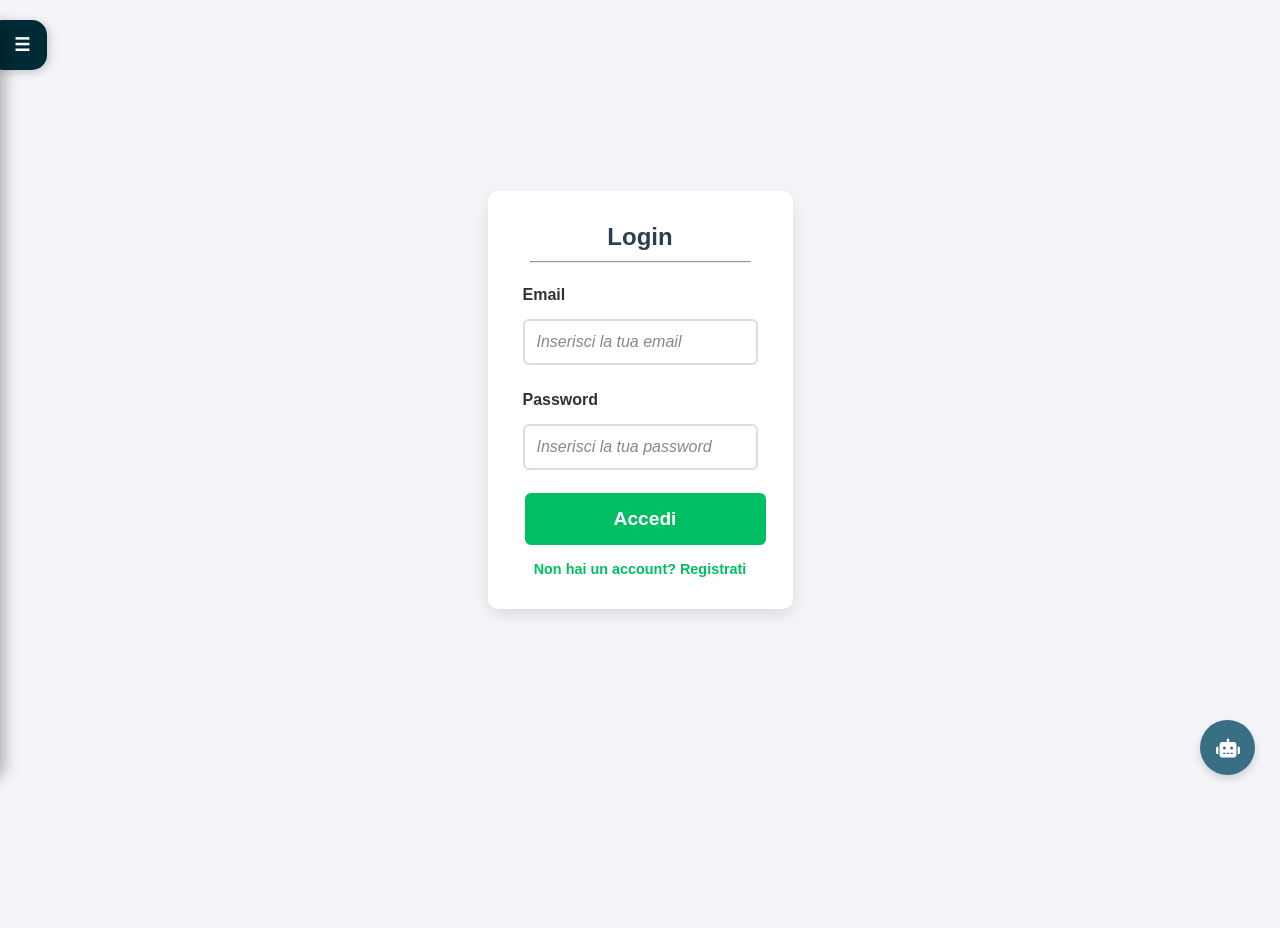
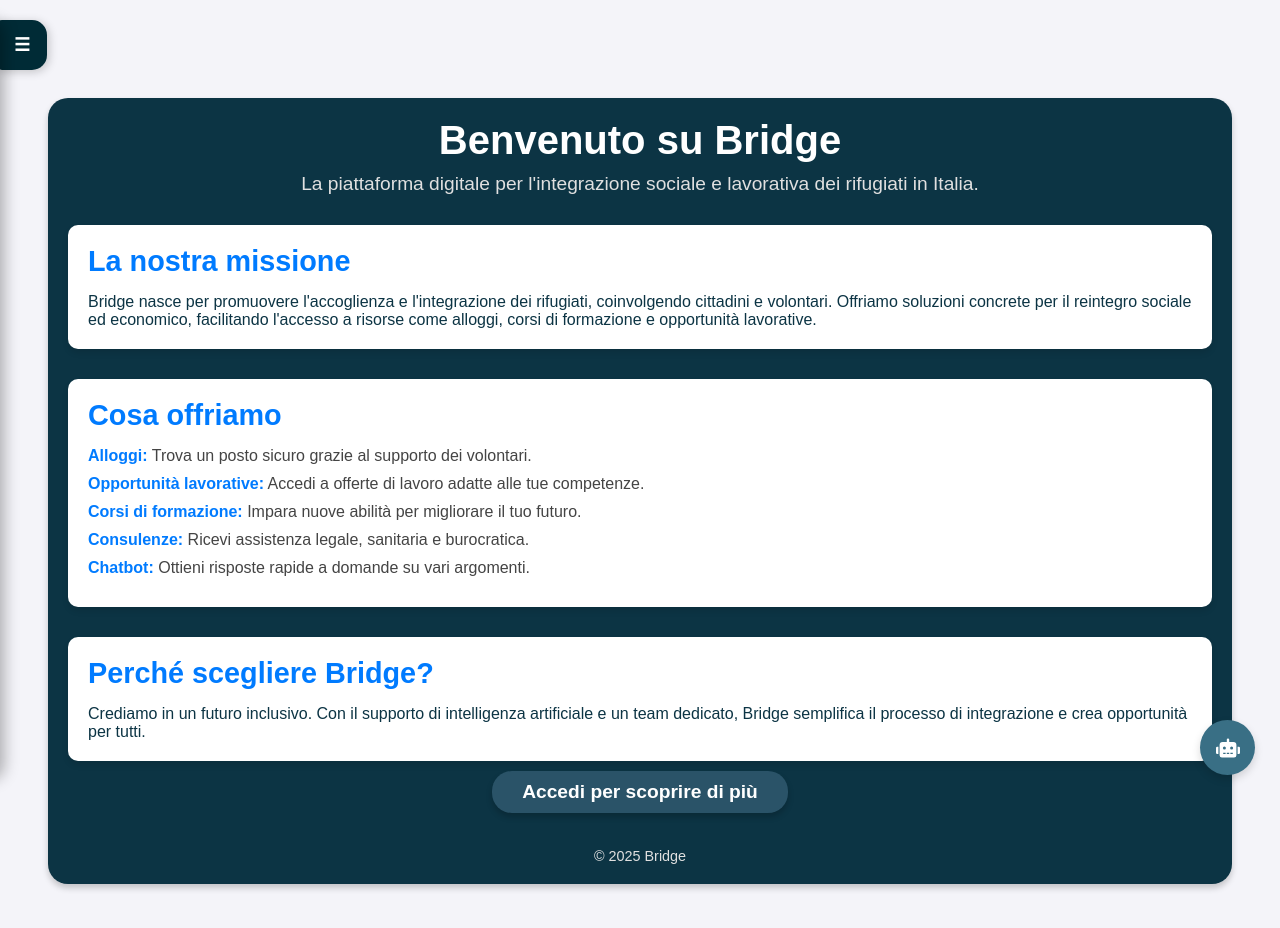
Before and after one commit to leotodisco/Bridge, a React (Vite) app in the folder bridge-frontend/: page / in a window 1280 px wide. Before the commit this address led to /login. Shown: the top 928 px of the page. Before the commit the page ends 800 px from the top, so only its background shows below. Built offline with nearby package versions, Linux system fonts and the light colour scheme.

Commit message:
fix (testing): modify IntroPage for user not logged

```diff
--- a/bridge-frontend/src/App.jsx
+++ b/bridge-frontend/src/App.jsx
@@ -28,6 +28,7 @@ import "./GestioneChatbot/css/Chatbot.css"
 import {FaRobot} from "react-icons/fa";
 import { ToastContainer } from 'react-toastify';
 import CorsiUtente from "./GestioneUtente/components/dashboardCorso.jsx";
+import IntroPage from "./Components/Homepage/introPage.jsx";
 
 function App() {
     const [isAuthenticated, setIsAuthenticated] = useState(false);
@@ -73,7 +74,8 @@ function App() {
                 {isAuthenticated ? (
                     <>
                         <Routes>
-                            <Route path="/" element={<Homepage />} />
+                            <Route path="/" element={<IntroPage />} />
+                            <Route path="/homepage" element={<Homepage />} />
                             <Route path="/eventi-utente" element={<EventiUtente />} />
                             <Route path="/consulenze-candidato" element={<ConsulenzeCandidate />} />
                             <Route path="/corsi-utente" element={<CorsiUtente />} />
@@ -100,7 +102,8 @@ function App() {
                 ) : (
                     <>
                         <Routes>
-                            <Route path="/" element={<Homepage />} />
+                            <Route path="/" element={<IntroPage />} />
+                            <Route path="/homepage" element={<Homepage />} />
                             <Route path="/view-eventi" element={<AllEventsView />} />
                             <Route path="/view-lavoro" element={<ViewLavoro />} />
                             <Route path="/alloggi/SingoloAlloggio/:titolo" element={<Alloggio />} />
--- a/bridge-frontend/src/Components/Homepage/Homepage.jsx
+++ b/bridge-frontend/src/Components/Homepage/Homepage.jsx
@@ -6,6 +6,7 @@ import EventoRetrieveView from "../../GestioneEvento/components/EventoRetrieveVi
 import {Link, useNavigate} from "react-router-dom";
 import AboutUs from "../AboutUs/AboutUs.jsx";
 import LavoroView from "../../GestioneAnnuncio/components/LavoroRetrieve.jsx";
+import {toast} from "react-toastify";
 
 
 const Homepage = () => {
@@ -30,7 +31,7 @@ const Homepage = () => {
 
         // check su token:
         if (!token) {
-            alert("Non sei autenticato. Effettua il login.");
+            toast.error("Non sei autenticato. Effettua il login.");
             nav('/login');
             return;
         }
--- /dev/null
+++ b/bridge-frontend/src/Components/Homepage/introPage.jsx
@@ -0,0 +1,57 @@
+import { useNavigate } from 'react-router-dom';
+import './IntroPageStyle.css';
+
+const IntroPage = () => {
+    const nav = useNavigate();
+
+    const redirectToLogin = () => {
+        nav('/login');
+    };
+
+    return (
+        <div className="intro-container">
+            <header className="intro-header">
+                <h1>Benvenuto su Bridge</h1>
+                <p>La piattaforma digitale per l&#39;integrazione sociale e lavorativa dei rifugiati in Italia.</p>
+            </header>
+
+            <section className="intro-mission">
+                <h2>La nostra missione</h2>
+                <p>
+                    Bridge nasce per promuovere l&#39;accoglienza e l&#39;integrazione dei rifugiati, coinvolgendo cittadini e
+                    volontari. Offriamo soluzioni concrete per il reintegro sociale ed economico, facilitando l&#39;accesso a risorse come
+                    alloggi, corsi di formazione e opportunità lavorative.
+                </p>
+            </section>
+
+            <section className="intro-features">
+                <h2>Cosa offriamo</h2>
+                <ul>
+                    <li><strong>Alloggi:</strong> Trova un posto sicuro grazie al supporto dei volontari.</li>
+                    <li><strong>Opportunità lavorative:</strong> Accedi a offerte di lavoro adatte alle tue competenze.</li>
+                    <li><strong>Corsi di formazione:</strong> Impara nuove abilità per migliorare il tuo futuro.</li>
+                    <li><strong>Consulenze:</strong> Ricevi assistenza legale, sanitaria e burocratica.</li>
+                    <li><strong>Chatbot:</strong> Ottieni risposte rapide a domande su vari argomenti.</li>
+                </ul>
+            </section>
+
+            <section className="intro-success">
+                <h2>Perché scegliere Bridge?</h2>
+                <p>
+                    Crediamo in un futuro inclusivo. Con il supporto di intelligenza artificiale e un team dedicato, Bridge semplifica il
+                    processo di integrazione e crea opportunità per tutti.
+                </p>
+            </section>
+
+            <div className="cta-container">
+                <button onClick={redirectToLogin} className="cta-button">Accedi per scoprire di più</button>
+            </div>
+
+            <footer className="intro-footer">
+                <p>&copy; 2025 Bridge</p>
+            </footer>
+        </div>
+    );
+};
+
+export default IntroPage;
--- /dev/null
+++ b/bridge-frontend/src/Components/Homepage/introPageStyle.css
@@ -0,0 +1,178 @@
+/* Contenitore principale */
+.intro-container {
+    width: 100%;
+    max-width: 1200px;
+    text-align: center;
+    background-color: #0C3444;
+    padding: 20px;
+    border-radius: 20px;
+    box-shadow: 0 4px 6px rgba(0, 0, 0, 0.2);
+    margin: 50px auto;
+    color: white;
+}
+
+/* Titolo */
+.intro-header h1 {
+    color: white;
+    font-size: 2.5rem;
+    margin-bottom: 10px;
+}
+
+/* Paragrafo iniziale */
+.intro-header p {
+    color: #e0e0e0;
+    font-size: 1.2rem;
+    margin-bottom: 20px;
+}
+
+/* Sezioni */
+.intro-mission, .intro-features, .intro-success {
+    margin-top: 30px;
+    margin-bottom: 10px;
+    text-align: left;
+    background-color: #ffffff;
+    border-radius: 10px;
+    padding: 20px;
+    box-shadow: 0 4px 6px rgba(0, 0, 0, 0.1);
+    color: #0C3444;
+    transition: transform 0.3s ease, box-shadow 0.3s ease, background-color 0.3s ease;
+    animation: fadeInUp 0.6s ease-out forwards;
+}
+
+/* Effetto hover per le sezioni */
+.intro-mission:hover, .intro-features:hover, .intro-success:hover {
+    transform: translateY(-5px) scale(1.02);
+    box-shadow: 0 8px 16px rgba(0, 0, 0, 0.2);
+    background-color: #f0f8ff;
+}
+
+/* Keyframes per animazione iniziale */
+@keyframes fadeInUp {
+    0% {
+        opacity: 0;
+        transform: translateY(20px);
+    }
+    100% {
+        opacity: 1;
+        transform: translateY(0);
+    }
+}
+
+/* Titoli delle sezioni */
+.intro-mission h2, .intro-features h2, .intro-success h2 {
+    font-size: 1.8rem;
+    margin-bottom: 15px;
+    color: #007bff;
+}
+
+/* Elenco delle funzionalità */
+.intro-features ul {
+    list-style: none;
+    padding: 0;
+}
+
+.intro-features li {
+    margin-bottom: 10px;
+    color: #444;
+    font-size: 1rem;
+}
+
+.intro-features li strong {
+    color: #007bff;
+}
+
+/* Pulsante di accesso */
+.cta-button {
+    background-color: #2a5368;
+    color: white;
+    border: none;
+    border-radius: 20px;
+    padding: 10px 30px;
+    font-size: 1.2rem;
+    font-weight: bold;
+    box-shadow: 0 4px 6px rgba(0, 0, 0, 0.2);
+    cursor: pointer;
+    transition: transform 0.2s, background-color 0.2s;
+    margin-top: 20px;
+}
+
+.cta-button:hover {
+    background-color: #00BF62;
+    transform: scale(1.05);
+}
+
+.cta-button:focus {
+    outline: none;
+    box-shadow: 0 0 8px rgba(0, 0, 0, 0.4);
+}
+
+.cta-button:active {
+    transform: scale(0.95);
+}
+
+/* Footer */
+.intro-footer {
+    margin-top: 30px;
+    color: #e0e0e0;
+    font-size: 0.9rem;
+    text-align: center;
+}
+
+/* Media Query per schermi medi (tablet) */
+@media (max-width: 768px) {
+    .intro-container {
+        width: 700px;
+        padding: 15px;
+    }
+
+    .intro-header h1 {
+        font-size: 2rem;
+    }
+
+    .intro-header p {
+        font-size: 1rem;
+    }
+
+    .intro-mission, .intro-features, .intro-success {
+        padding: 15px;
+    }
+
+    .intro-mission h2, .intro-features h2, .intro-success h2 {
+        font-size: 1.5rem;
+    }
+
+    .cta-button {
+        font-size: 1rem;
+        padding: 8px 20px;
+    }
+}
+
+/* Media Query per schermi piccoli (smartphone) */
+@media (max-width: 480px) {
+    .intro-container {
+        width: 350px;
+        margin: 20px auto;
+        padding: 10px;
+    }
+
+    .intro-header h1 {
+        font-size: 1.8rem;
+    }
+
+    .intro-header p {
+        font-size: 0.9rem;
+    }
+
+    .intro-mission, .intro-features, .intro-success {
+        padding: 10px;
+    }
+
+    .intro-mission h2, .intro-features h2, .intro-success h2 {
+        font-size: 1.2rem;
+    }
+
+    .cta-button {
+        font-size: 0.9rem;
+        padding: 6px 15px;
+    }
+}
--- a/bridge-frontend/src/Components/Sidebar/Sidebar.jsx
+++ b/bridge-frontend/src/Components/Sidebar/Sidebar.jsx
@@ -48,7 +48,7 @@ const Sidebar = ({ isOpen, toggleSidebar }) => {
                 <ul className={`menu ${isServicesExpanded ? 'shifted-up' : ''}`}>
                     {/* Voce di menu: Home */}
                     <li>
-                        <Link to="/">
+                        <Link to="/homepage">
                             <FaHome className="icon"/> <span>Home</span>
                         </Link>
                     </li>
@@ -100,7 +100,7 @@ const Sidebar = ({ isOpen, toggleSidebar }) => {
                         className={`log-out ${isServicesExpanded ? 'shifted-down' : ''}`}
                         onClick={() => {
                             localStorage.clear(); // Rimuove il token e altri dati utente
-                            window.location.href = "/login"; // Reindirizza alla pagina di login
+                            window.location.href = "/"; // Reindirizza alla pagina di login
                         }}
                     >
                         <FaSignOutAlt className="icon"/> <span>Log out</span>
--- a/bridge-frontend/src/GestioneAlloggio/components/MostraAlloggi.jsx
+++ b/bridge-frontend/src/GestioneAlloggio/components/MostraAlloggi.jsx
@@ -3,6 +3,7 @@ import { useNavigate } from "react-router-dom";
 import Card from "../../GestioneEvento/components/Card.jsx";
 import "../css/crea-alloggio.css";
 import "../../GestioneAnnuncio/css/PopUpForm.css";
+import {toast} from "react-toastify";
 
 const MostraAlloggi = () => {
     const [alloggi, setAlloggi] = useState([]);
@@ -26,7 +27,7 @@ const MostraAlloggi = () => {
             const token = localStorage.getItem('authToken');
 
             if (!email || !token) {
-                alert("Non sei autenticato. Effettua il login.");
+                toast.error("Non sei autenticato. Effettua il login.");
                 navigate('/login');
                 return;
             }
--- a/bridge-frontend/src/GestioneAnnuncio/components/viewLavoro.jsx
+++ b/bridge-frontend/src/GestioneAnnuncio/components/viewLavoro.jsx
@@ -4,6 +4,7 @@ import Card from "../../GestioneEvento/components/Card.jsx";
 import "../../GestioneEvento/css/card.css";
 import { useNavigate } from "react-router-dom";
 import CreaLavoro from "./formLavoro.jsx";
+import {toast} from "react-toastify";
 
 /**
  * @author Vito Vernellati
--- a/bridge-frontend/src/GestioneLogin/components/login.jsx
+++ b/bridge-frontend/src/GestioneLogin/components/login.jsx
@@ -1,29 +1,29 @@
-import {useEffect, useState} from "react";
-import {useNavigate} from "react-router";
+import { useEffect, useState } from "react";
+import { useNavigate } from "react-router";
 import "../../GestioneLogin/css/loginStyle.css";
 import PropTypes from 'prop-types';
+import { toast, ToastContainer } from "react-toastify";
+import "react-toastify/dist/ReactToastify.css";
 
-
-
-const Login = ({ onLogin }) =>  {
+const Login = ({ onLogin }) => {
     const [email, setEmail] = useState("");
     const [password, setPassword] = useState("");
     const nav = useNavigate();
 
     const aggiornaEmail = (event) => {
         setEmail(event.target.value);
-    }
+    };
 
     const aggiornaPassword = (event) => {
         setPassword(event.target.value);
-    }
+    };
 
     useEffect(() => {
         const token = localStorage.getItem('authToken');
 
         // Controlla se l'utente è autenticato
         if (token) {
-            nav('/');
+            nav('/homepage');
         }
     }, [nav]);
 
@@ -51,22 +51,22 @@ const Login = ({ onLogin }) =>  {
             localStorage.setItem('email', email);
             localStorage.setItem('ruolo', data.ruolo);
             onLogin(data.token);
-                nav("/");
+            toast.success("Login avvenuto con successo!");
+            nav("/homepage");
         } catch (error) {
-           // document.getElementById("spanErrore").style.display = "block";
+            toast.error("Errore durante il login. Controlla i dati inseriti!");
             console.error("Error during login:", error);
         }
-    }
+    };
 
     const sendToRegistrazione = () => {
         nav("/crea-utente");
-    }
-
+    };
 
     return (
         <div className="login-container">
             <h2>Login</h2>
-            <hr/>
+            <hr />
             <div className="formGroup">
                 <label htmlFor="email" className="formLabel">Email</label>
                 <input
@@ -91,14 +91,14 @@ const Login = ({ onLogin }) =>  {
                     required
                 />
             </div>
-            <span className="errore" id="spanErrore">Controlla i dati inseriti</span>
             <button className="formButton" onClick={handleSubmit}>Accedi</button>
             <span onClick={sendToRegistrazione}
                   className="formLink centerFlexItem">Non hai un account? Registrati</span>
+            {/* Toast container */}
+            <ToastContainer />
         </div>
     );
-
-}
+};
 
 Login.propTypes = {
     onLogin: PropTypes.func.isRequired, // Deve essere una funzione e obbligatoria
--- a/bridge-frontend/src/GestioneLogout/components/logout.jsx
+++ b/bridge-frontend/src/GestioneLogout/components/logout.jsx
@@ -38,7 +38,7 @@ function LogoutButton({ onLogout }) {
             }
 
             // Reindirizza alla pagina di login
-            navigate('/login');
+            navigate('/');
 
         } catch (error) {
             console.error('Errore durante il logout:', error);
```
Also changed, not shown: bridge-frontend/src/GestioneAnnuncio/components/viewConsulenza.jsx (+9 -6 lines).
